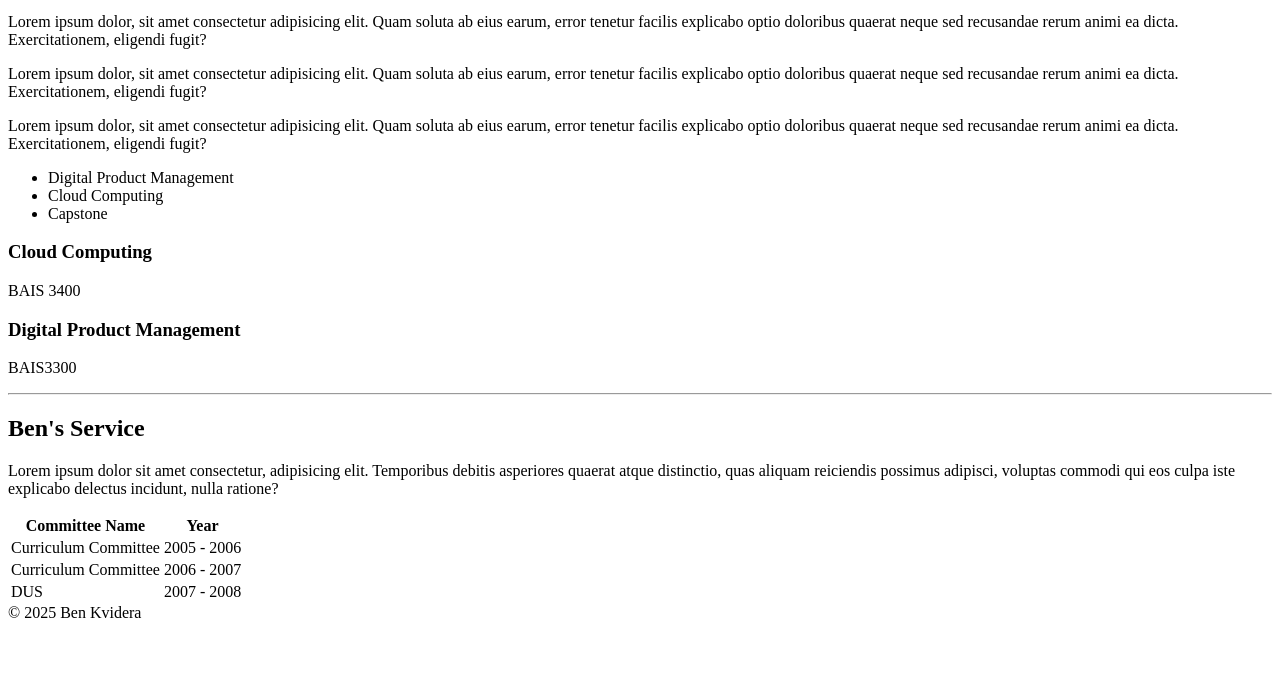
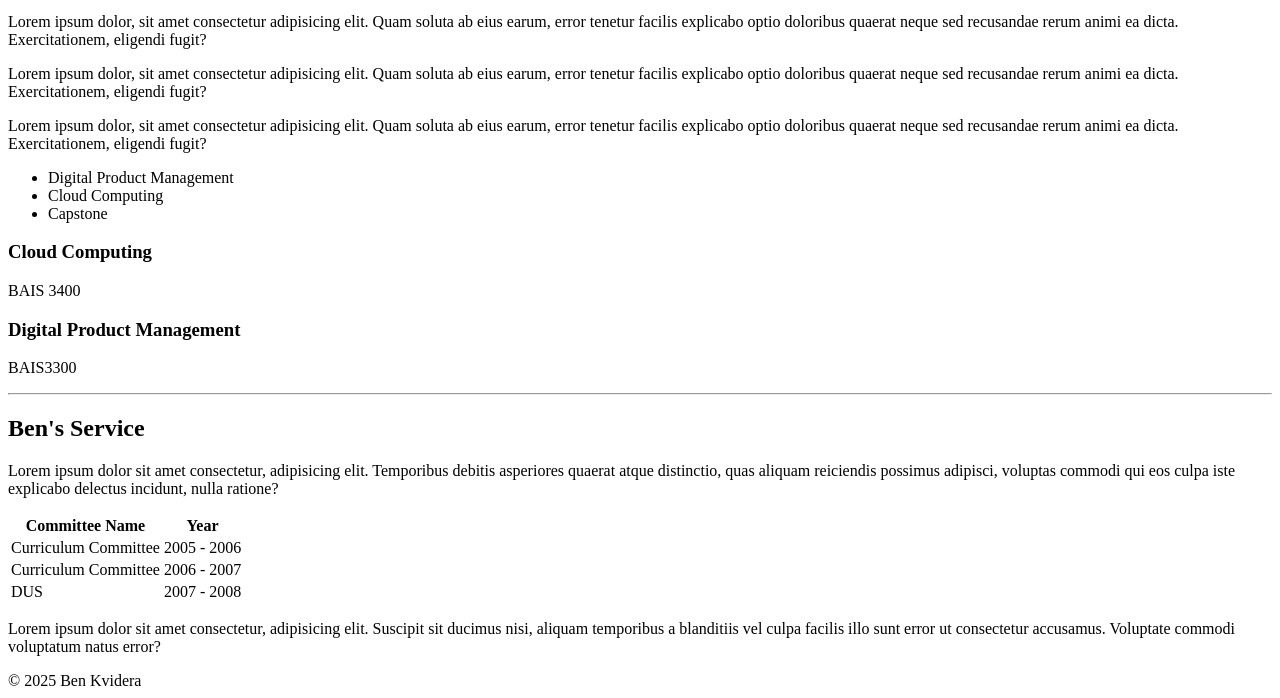
Before and after one commit to kvidera-ben/bais3300-html-demo, a plain HTML site: page index.html in a window 1280 px wide. Shown: the part 1048-1746 px from the top of the page. Before the commit the page ends 1678 px from the top, so only its background shows below. Drawn offline with Linux system fonts and the light colour scheme.

Commit message:
added promotion section

```diff
--- a/index.html
+++ b/index.html
@@ -101,6 +101,10 @@
                             </tbody>
                         </table>
                     </section>
+                    <section id="promotion">
+                        <p>Lorem ipsum dolor sit amet consectetur, adipisicing elit. Suscipit sit ducimus nisi, aliquam temporibus a blanditiis vel culpa facilis illo sunt error ut consectetur accusamus. Voluptate commodi voluptatum natus error?
+                        </p>
+                    </section>
                 </main>
 
                 <footer>
```
